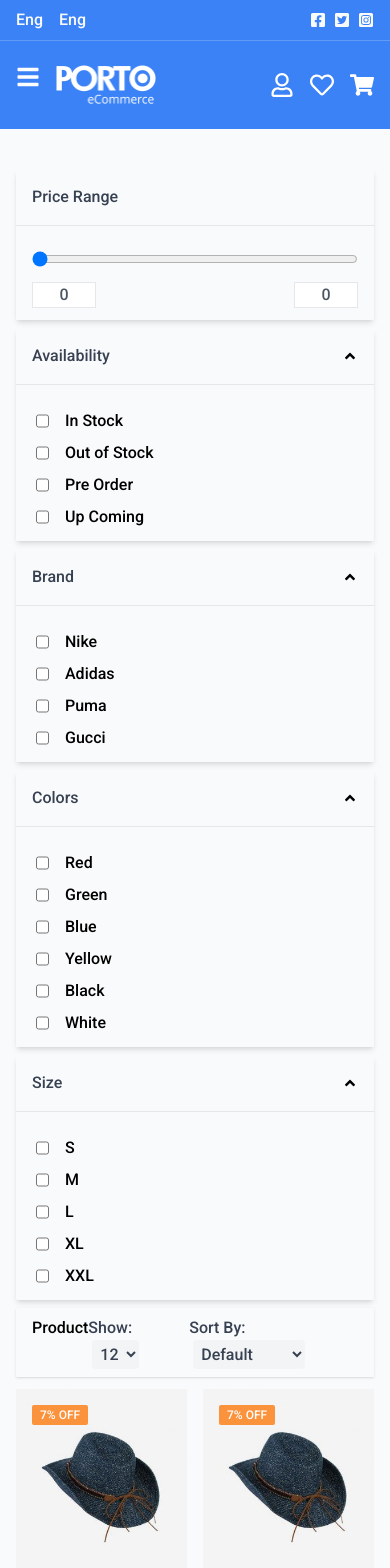
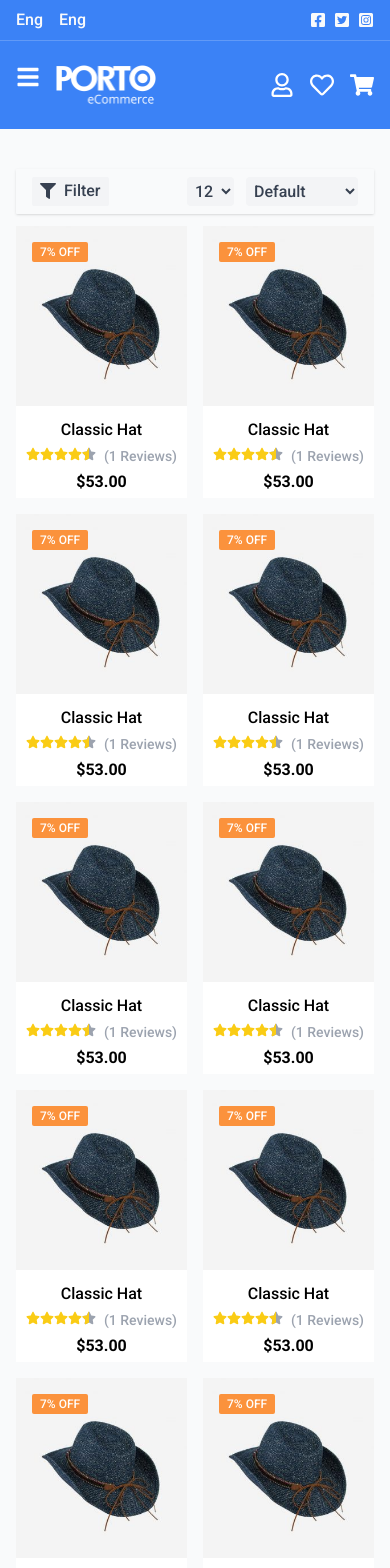
Before and after one commit to emondewan00/ecommerce, a Next.js app: page /category in a window 390 px wide. Shown: the top 1568 px of the page. Built offline with nearby package versions, Linux system fonts and the light colour scheme.

Commit message:
add some new features

```diff
--- a/app/category/page.jsx
+++ b/app/category/page.jsx
@@ -1,25 +1,32 @@
+"use client";
 import PDCard from "@/components/molecules/card/PDCard";
-import Availability from "@/components/molecules/filters/Availability";
-import Brand from "@/components/molecules/filters/Brand";
-import Color from "@/components/molecules/filters/Color";
-import RangeFilter from "@/components/molecules/filters/RangeFilter";
-import Size from "@/components/molecules/filters/Size";
 import TopBar from "@/components/molecules/filters/TopBar";
+import FilterContainer from "@/components/organisms/filter/FilterContainer";
+import { useState } from "react";
+import { AiOutlineClose } from "react-icons/ai";
 
 const Category = () => {
+  const [poenFilter, setOpenFilter] = useState(false);
+  const className = `h-full bg-gray-100 p-4 shadow-lg shadow-purple-400 overflow-y-scroll min-w-64 md:hidden left-0`;
   return (
     <div className="max-w-5xl mx-auto my-10">
       <div className="md:flex  gap-4 px-4 md:px-0">
-        <div className="basis-72">
-          {/* filters */}
-          <RangeFilter />
-          <Availability />
-          <Brand />
-          <Color />
-          <Size />
+        <div
+          className={`fixed md:static transition-all z-30 duration-500 delay-150 ease-linear top-0 ${
+            poenFilter ? className : "-left-96  md:block md:basis-72 "
+          }`}
+        >
+          <div className="absolute top-2 right-3 bg-rose-500 rounded ">
+            <AiOutlineClose
+              onClick={() => setOpenFilter(false)}
+              className="text-3xl"
+            />
+          </div>
+          <h4 className="text-gray-600 mb-4">Filter:</h4>
+          <FilterContainer />
         </div>
         <div className="full">
-          <TopBar />
+          <TopBar setOpenFilter={setOpenFilter} />
           <div className="grid grid-cols-2 md:grid-cols-4 gap-4">
             <PDCard />
             <PDCard />
--- a/components/molecules/filters/TopBar.jsx
+++ b/components/molecules/filters/TopBar.jsx
@@ -1,13 +1,22 @@
 // FaTh
 // FaThList icon class
 
-const TopBar = () => {
+import { FaFilter } from "react-icons/fa";
+
+const TopBar = ({ setOpenFilter }) => {
   return (
     <div className="shadow mb-3 rounded-[1px] flex justify-between px-4 py-2">
-      <p>Product</p>
+      <p className="hidden md:block">Product</p>
+      <div
+        onClick={() => setOpenFilter(true)}
+        className="bg-gray-100 gap-2 rounded-[2px] text-gray-700 flex items-center px-2 md:hidden"
+      >
+        <FaFilter />
+        <span>Filter</span>
+      </div>
       <div className="flex gap-2">
         <div>
-          <label htmlFor="show" className="text-gray-700">
+          <label htmlFor="show" className="text-gray-700 hidden md:inline">
             Show:
           </label>
           <select
@@ -20,7 +29,7 @@ const TopBar = () => {
           </select>
         </div>
         <div>
-          <label htmlFor="sortBy" className="text-gray-700">
+          <label htmlFor="sortBy" className="text-gray-700 hidden md:inline">
             Sort By:
           </label>
           <select
--- /dev/null
+++ b/components/organisms/filter/FilterContainer.jsx
@@ -0,0 +1,20 @@
+import Availability from "@/components/molecules/filters/Availability";
+import Brand from "@/components/molecules/filters/Brand";
+import Color from "@/components/molecules/filters/Color";
+import RangeFilter from "@/components/molecules/filters/RangeFilter";
+import Size from "@/components/molecules/filters/Size";
+
+const FilterContainer = () => {
+  return (
+    <div >
+      {/* filters */}
+      <RangeFilter />
+      <Availability />
+      <Brand />
+      <Color />
+      <Size />
+    </div>
+  );
+};
+
+export default FilterContainer;
```
